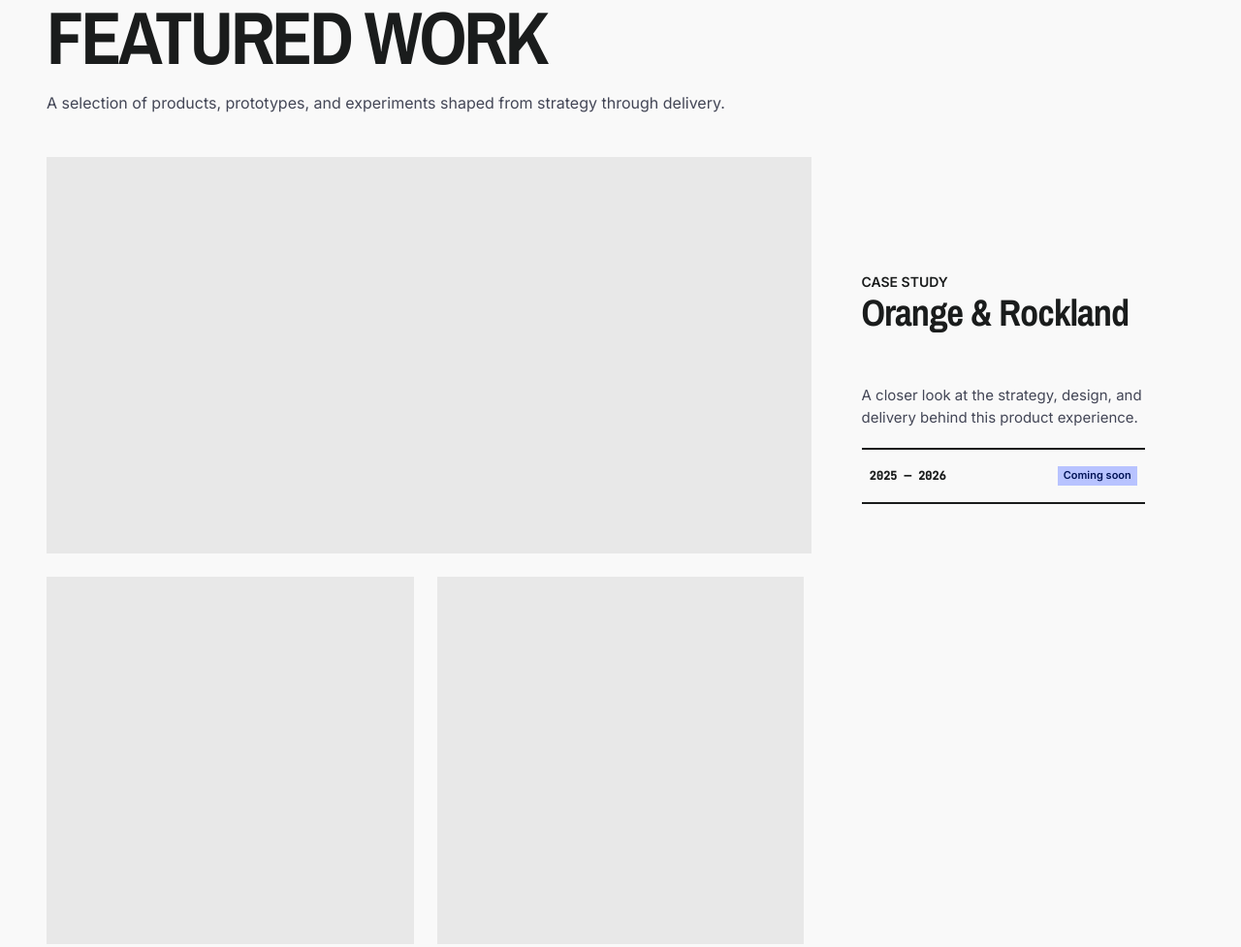
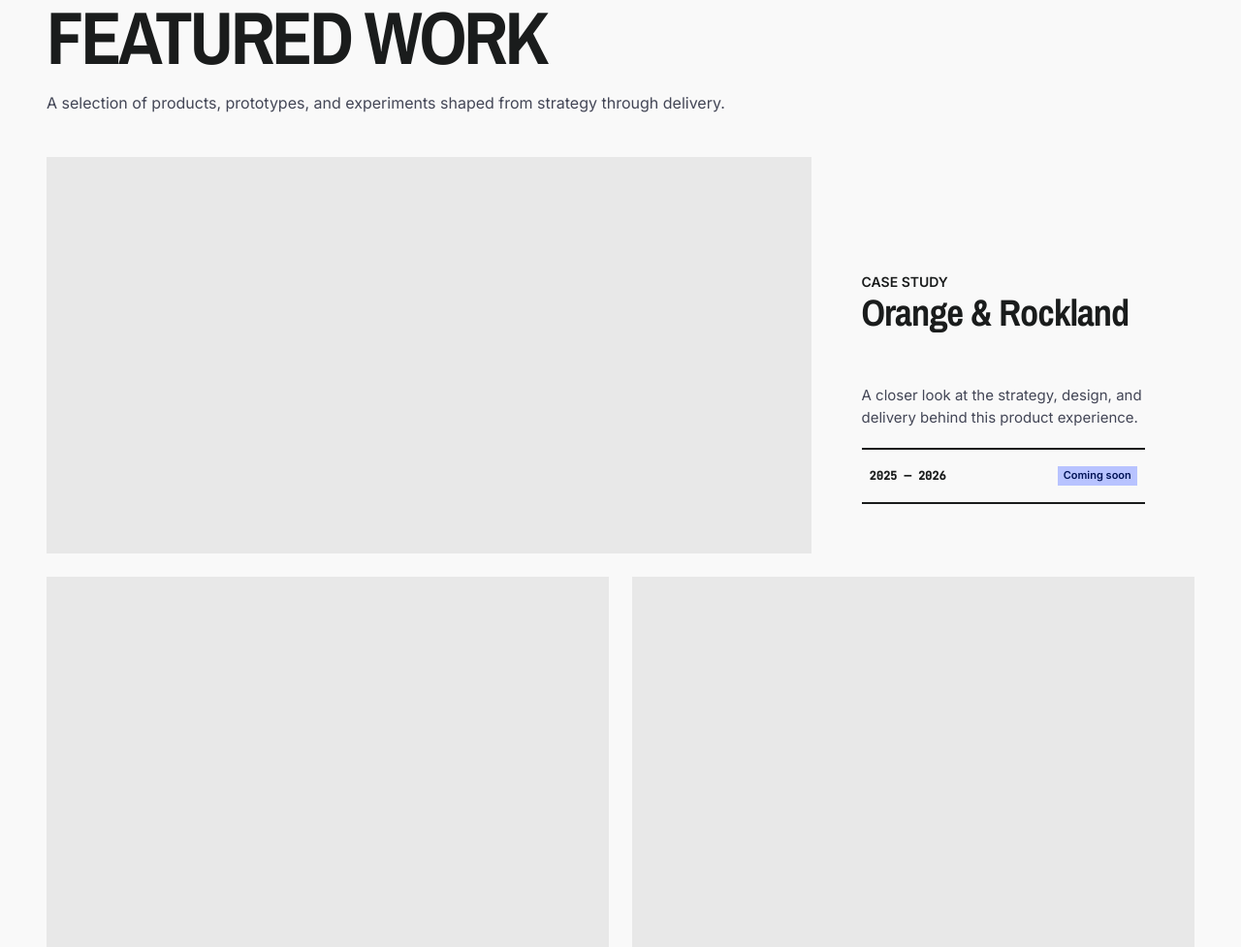
Before and after one commit to bptran99/brendan-portfolio, a website: page index.html in a window 1280 px wide. Shown: the part 777-1754 px from the top of the page at 97% size. Drawn offline with nearby package versions, Linux system fonts and the light colour scheme; no server answers.

Commit message:
Split secondary case studies evenly

```diff
--- a/styles.css
+++ b/styles.css
@@ -208,7 +208,7 @@ h2, h3 { margin: 0; font-family: var(--font-display); }
 .section-heading { margin-bottom: 44px; }
 .section-heading h2 { margin-top: 10px; font-size: clamp(56px, 6vw, 88px); font-weight: 700; letter-spacing: -.04em; line-height: .94; }
 .section-note { width: 100%; margin: 18px 0 0; color: var(--on-surface-variant); font-size: 16px; line-height: 24px; }
-.project-list { display: grid; grid-template-columns: repeat(3, minmax(0, 1fr)); gap: var(--gutter); align-items: stretch; }
+.project-list { display: grid; grid-template-columns: repeat(2, minmax(0, 1fr)); gap: var(--gutter); align-items: stretch; }
 .project { min-width: 0; }
 .project-link { display: flex; height: 100%; flex-direction: column; cursor: pointer; }
 .project-featured { grid-column: 1 / -1; }
```
